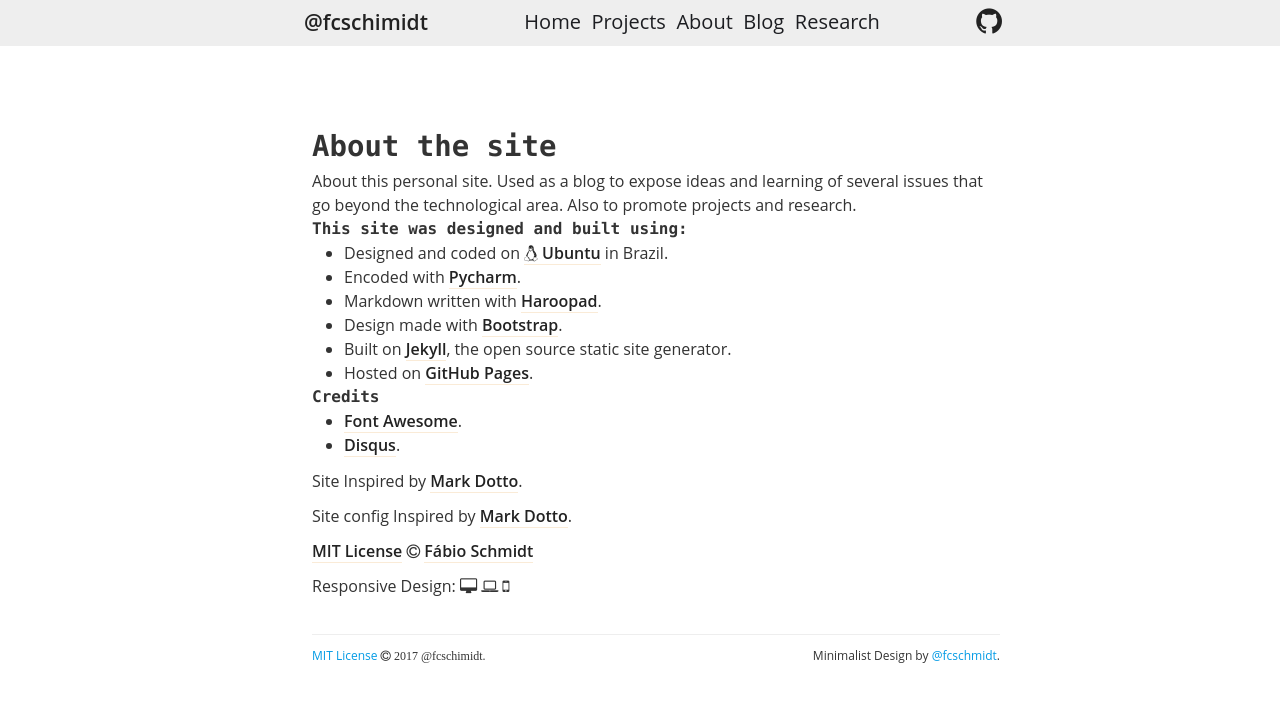
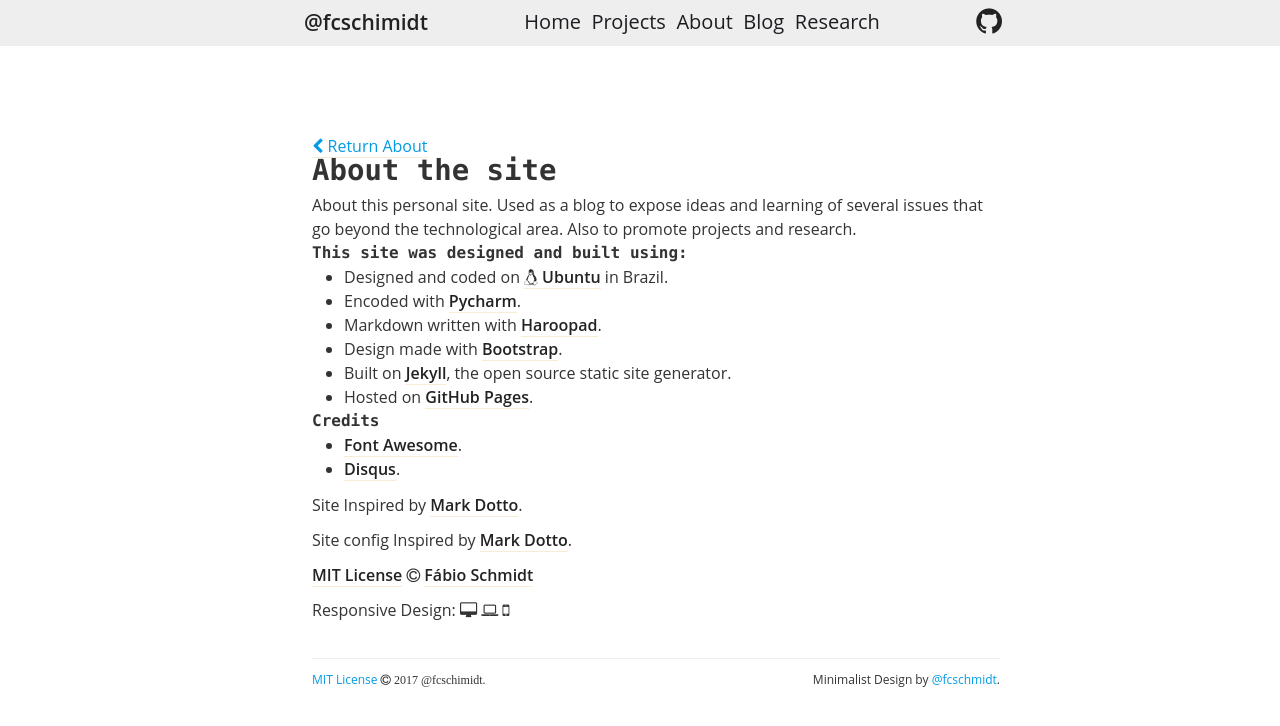
Before and after one commit to fcschmidt/fcschmidt.github.io, a Jekyll site: the page built from pages/site-config.html, in a window 1280 px wide. Shown: the top 726 px of the page. Built offline with Jekyll 4.4.1, drawn with Linux system fonts in a browser that asks for light colours; nearby versions of some CDN libraries.

Commit message:
Add page return

```diff
--- a/pages/site-config.html
+++ b/pages/site-config.html
@@ -6,6 +6,7 @@
 ---
 
 
+<a id="return" href="/about/" title="Return for about"><i class="fa fa-chevron-left"></i> Return About</a>
 <div class="site-config">
     <h1 class="heading">About the site</h1>
     <p>
```
